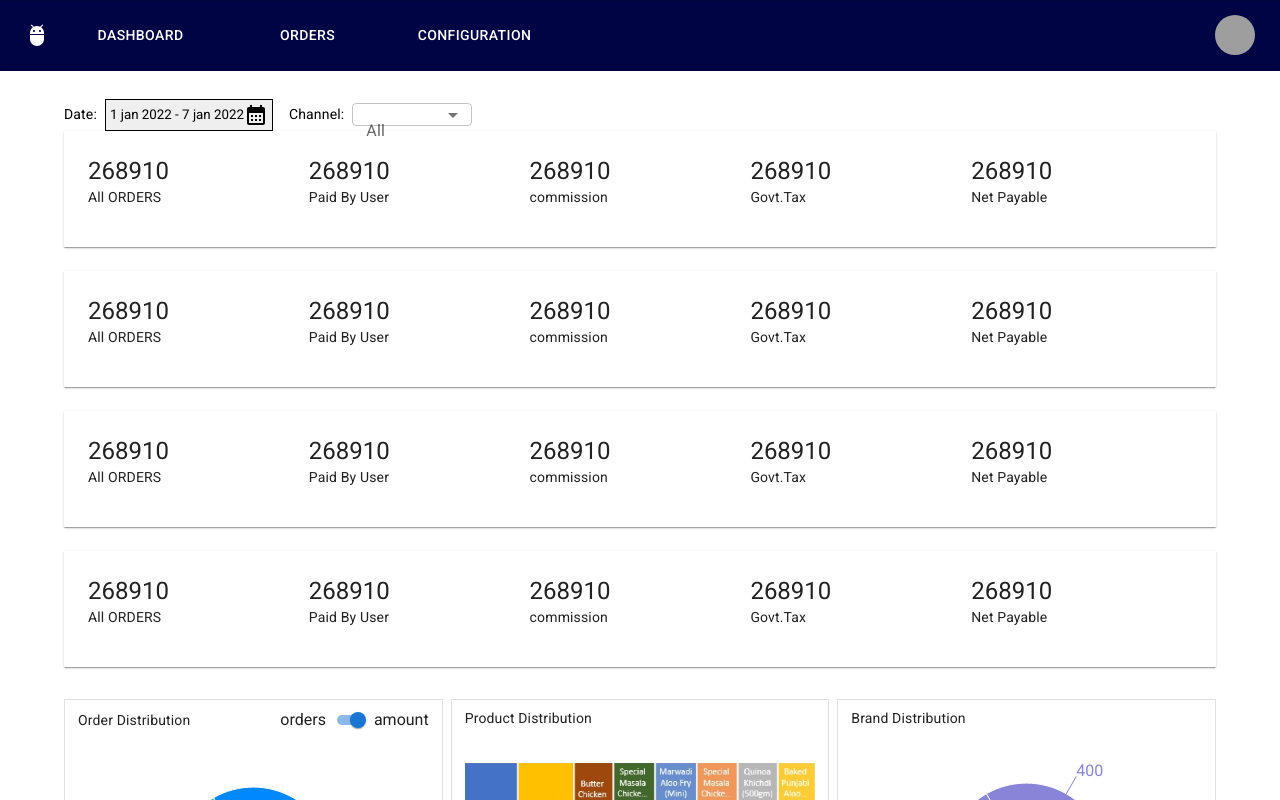
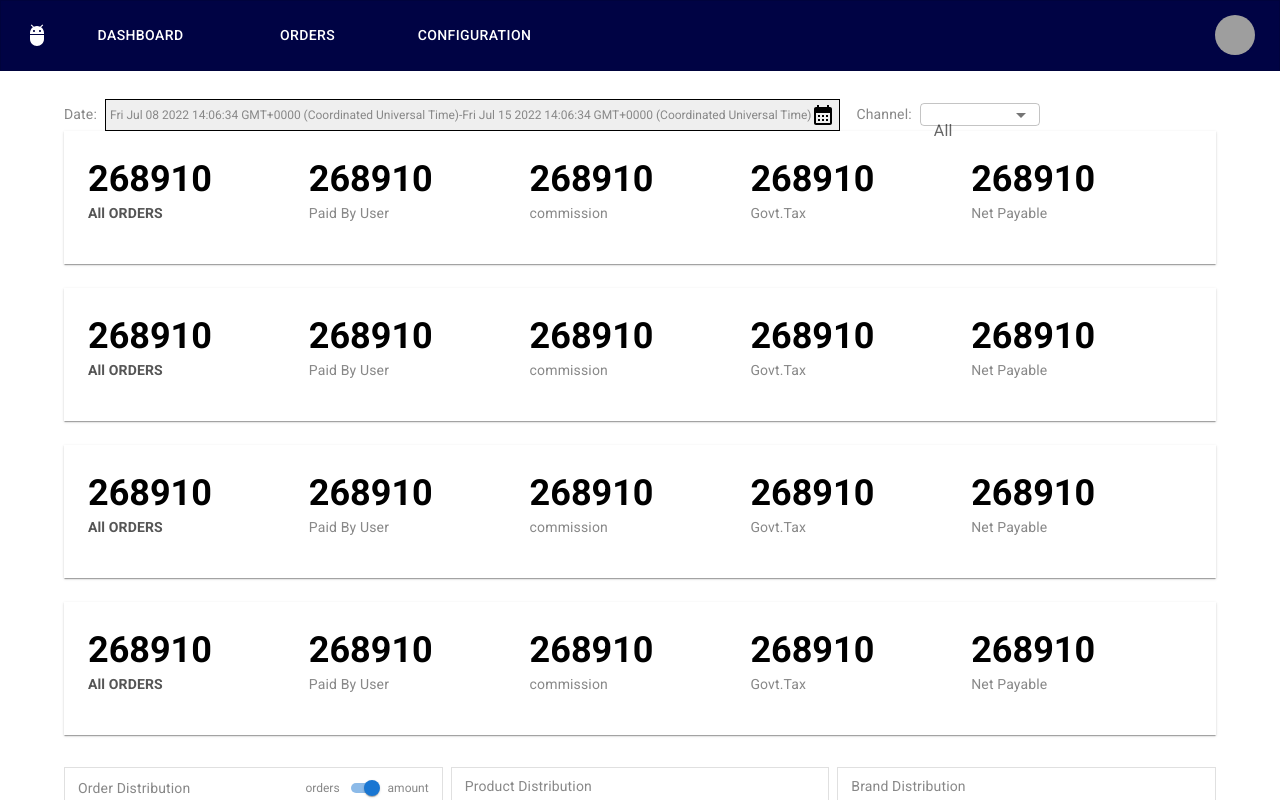
Before and after one commit to freakyjones/React-dashboard, a React (Create React App) app: page / in a window 1280 px wide. Shown: the top 800 px of the page. Built offline with nearby package versions, Linux system fonts and the light colour scheme; grey boxes are pictures that could not be loaded.

Commit message:
react-date-range added

```diff
--- a/package.json
+++ b/package.json
@@ -10,9 +10,11 @@
     "@testing-library/jest-dom": "^5.16.4",
     "@testing-library/react": "^13.3.0",
     "@testing-library/user-event": "^13.5.0",
+    "date-fns": "^2.28.0",
     "react": "^18.2.0",
     "react-date-range": "^1.4.0",
     "react-dom": "^18.2.0",
+    "react-router-dom": "^6.3.0",
     "react-scripts": "5.0.1",
     "recharts": "^2.1.12",
     "web-vitals": "^2.1.4"
--- a/src/App.js
+++ b/src/App.js
@@ -6,11 +6,55 @@ import Toolbar from './components/Toolbar';
 import OrdersList from './components/OrdersList';
 import Distributions from './components/Distributions';
 import Trend from './components/Trend';
-
-
+import {createTheme,ThemeProvider} from '@mui/material'
+import { fontWeight } from '@mui/system';
+const theme= createTheme({
+    components:{
+       MuiTypography:{
+           variants:[
+            {
+                 props:{
+                   variant:"h5"
+                 },
+                 style:{
+                    fontSize:36,
+                    color: "#000",
+                    fontWeight:700
+                 }
+              },{
+                 props:{
+                   variant:"body1"
+                 },
+                 style:{
+                    fontSize:14,
+                    color: "#555555",
+                    fontWeight:700
+                 }
+              },{
+                 props:{
+                   variant:"body2"
+                 },
+                 style:{
+                    fontSize:14,
+                    color: "#888888"
+                 }
+              },{
+                  props:{
+                   variant:"body3"
+                 },
+                 style:{
+                    fontSize:12,
+                    color: "#888888"
+                 }
+              }
+           ]
+       }
+    }
+})
 function App() {
   return (
     <div className="App">
+    <ThemeProvider theme={theme}>
       <ResponsiveAppBar/>
       <Container maxWidth="lg">
       <Toolbar/>
@@ -18,6 +62,7 @@ function App() {
       <Distributions/>
       <Trend/>
       </Container>
+    </ThemeProvider>
     </div>
   );
 }
--- a/src/components/DateRangePickerHandeler.js
+++ b/src/components/DateRangePickerHandeler.js
@@ -5,28 +5,48 @@ import Stack from "@mui/material/Stack"
 import Typography from "@mui/material/Typography";
 import CalendarMonthIcon from '@mui/icons-material/CalendarMonth';
 import Modal from '@mui/material/Modal';
-
+import { addDays } from 'date-fns';
+import 'react-date-range/dist/styles.css'; // main css file
+import 'react-date-range/dist/theme/default.css'; // theme css file
+import { DateRangePicker } from 'react-date-range';
 const style = {
   position: 'absolute',
   top: '50%',
   left: '50%',
   transform: 'translate(-50%, -50%)',
-  width: 400,
+  width: "60vw",
+  height:"60vh",
   bgcolor: 'background.paper',
-  border: '2px solid #000',
   boxShadow: 24,
-  p: 4,
+  p:1
 };
 const DateRangePickerHandeler = (props) => {
   const [open, setOpen] = React.useState(false);
   const handleOpen = () => setOpen(true);
   const handleClose = () => setOpen(false);
+  const [Dates, setDates] = React.useState([
+  {
+    startDate: new Date(),
+    endDate: addDays(new Date(), 7),
+    key: 'selection'
+  }
+]);
+ const getDate=()=>{
+   let newDate;
+   Dates.forEach((date)=>{
+
+       let srtDate = date.startDate;
+       let enDate = date.endDate;
+       newDate = `${srtDate}-${enDate}`
+    })
+    return newDate;
+ }
 
   return(
     <>
     <Box sx={{border:"1px solid black",marginLeft:"8px",cursor:"pointer",padding:"3px 4px"}} component="button" onClick={handleOpen}>
       <Stack direction="row" alignItems="center" justifyContent="space-between">
-        <Typography variant="body3" component="p" >1 jan 2022 - 7 jan 2022</Typography>
+        <Typography variant="body3" component="p" >{getDate()}</Typography>
         <CalendarMonthIcon/>
      </Stack>
     </Box>
@@ -37,12 +57,14 @@ const DateRangePickerHandeler = (props) => {
         aria-describedby="modal-modal-description"
       >
         <Box sx={style}>
-          <Typography id="modal-modal-title" variant="h6" component="h2">
-            Text in a modal
-          </Typography>
-          <Typography id="modal-modal-description" sx={{ mt: 2 }}>
-            Duis mollis, est non commodo luctus, nisi erat porttitor ligula.
-          </Typography>
+         <DateRangePicker
+  onChange={item => setDates([item.selection])}
+  showSelectionPreview={true}
+  moveRangeOnFirstSelection={false}
+  months={2}
+  ranges={Dates}
+  direction="horizontal"
+/>
         </Box>
       </Modal>
 
--- a/src/components/Distributions.js
+++ b/src/components/Distributions.js
@@ -14,7 +14,7 @@ const label = { inputProps: { 'aria-label': 'Switch demo' } };
 const Distributions = (props) => {
   return (
      <Grid container mt={3} spacing={1}>
-        <Grid item xs={12} md={6} lg={4}>
+        <Grid item xs={12} md={4} lg={4}>
          <Paper sx={{padding:"8px 13px"}} variant="outlined" square >
           <Box sx={{width:"100%" ,height:"300px"}}>
            <Stack direction="row"  alignItems="center" justifyContent="space-between">
@@ -42,7 +42,7 @@ const Distributions = (props) => {
              <Typography variant="body2" component="p">Product Distribution</Typography>
             </Box>
             <Box sx={{width:"100%",height:"90%"}}>
-              <img src={ProductImg} alt="product img" width="100%" style={{marginTop:"35px"}}  />
+              <img src={ProductImg} alt="product img" width="350px" style={{marginTop:"35px"}}  />
             </Box>
           </Box>
         </Paper>
--- a/src/components/Order.js
+++ b/src/components/Order.js
@@ -8,10 +8,10 @@ const Order = (props) => {
 //   add theme and change font size's and color
   return (
   <Paper varaiant="outlined" square sx={{marginTop:"28px",padding:"24px 24px 40px 24px"}}>
-  <Stack direction="row" flex="1" >
+  <Stack direction={{xs:"column", md:"row"}} flex="1">
           <Box flexBasis="100%" >
            <Typography variant="h5" component="h3">268910</Typography>
-            <Typography variant="body2" component="p">All ORDERS</Typography>
+            <Typography variant="body1" component="p">All ORDERS</Typography>
          </Box>
          <Box flexBasis="100%" >
               <Typography variant="h5" component="h3">268910</Typography>
--- a/src/components/OrdersList.js
+++ b/src/components/OrdersList.js
@@ -6,7 +6,7 @@ import Typography from "@mui/material/Typography";
 import Box from "@mui/material/Box"
 import Order from "./Order";
 
-// use json data insted
+// ToDo : use json data
 const Orders = [1,2,3,4,]
 const OrdersList = (props) => {
 
--- a/src/components/charts/BrandChart.js
+++ b/src/components/charts/BrandChart.js
@@ -31,7 +31,7 @@ export default class BrandChart extends PureComponent {
             fill="#8884d8"
             label
           />
-          <Pie dataKey="value" data={data02} cx={500} cy={200} innerRadius={40} outerRadius={80} fill="#82ca9d" />
+
           <Tooltip />
         </PieChart>
       </ResponsiveContainer>
```
Also changed, not shown: 1 other file (tests, documents, lock files or other folders).
